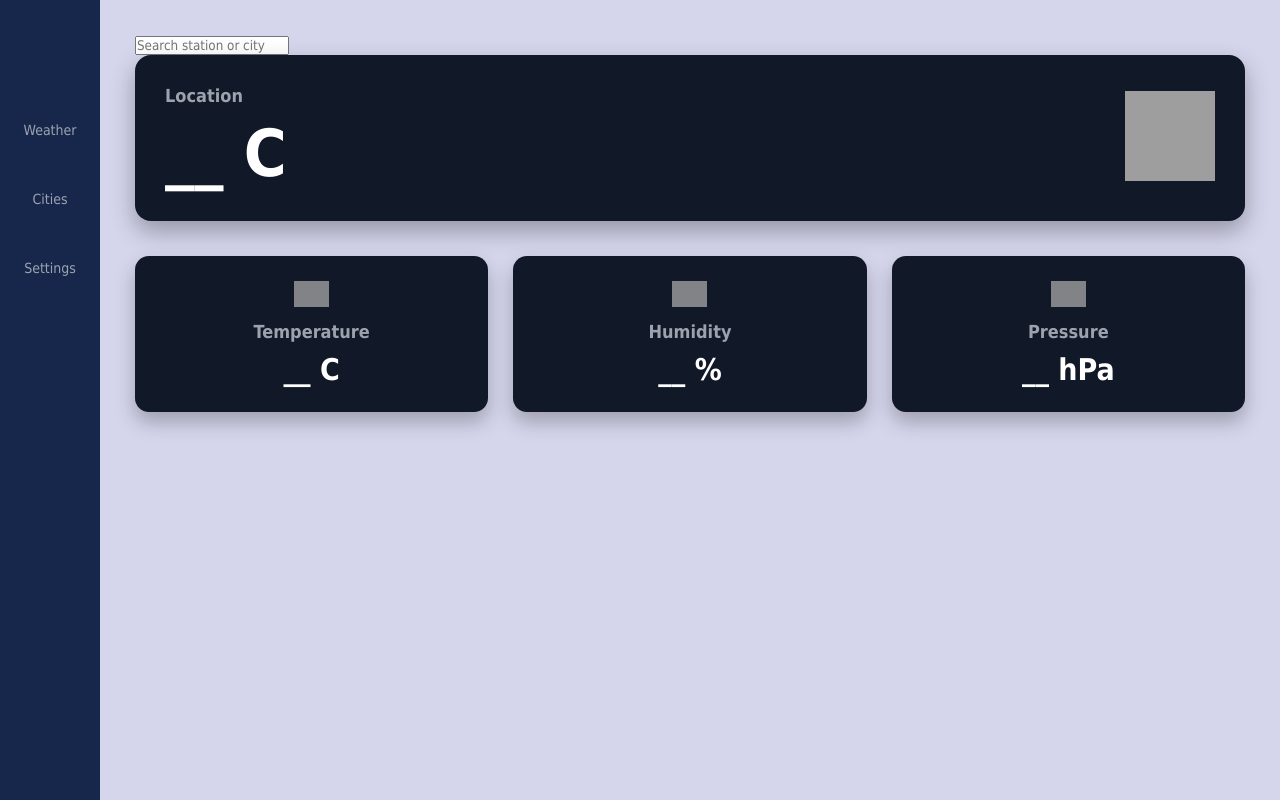
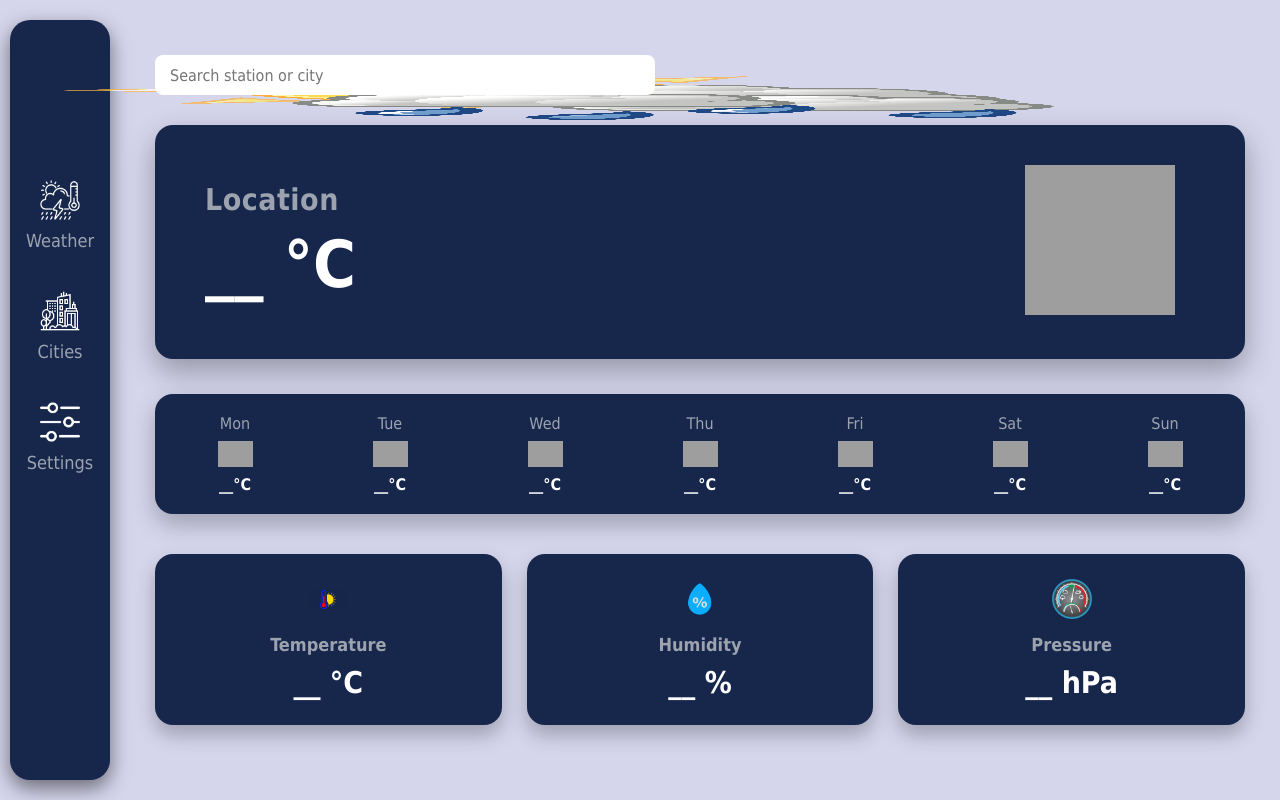
Before and after one commit to zainmunawar7/weather-station-project, a Python web app: template frontend/templates/index.html in a window 1280 px wide. Run offline with Jinja, Linux system fonts and the light colour scheme; the template is opened without the code that fills it, so the values that code supplies are empty; grey boxes are pictures that could not be loaded.

Commit message:
Complete html & css without the sensor data

```diff
--- a/frontend/static/styles.css
+++ b/frontend/static/styles.css
@@ -8,26 +8,53 @@
 body{
     background: #d5d5ec;
     color:white;
-    height:100px;
+    height:100vh;
+}
+
+.search-bar{
+    margin: 20px 0 30px 0;
+    display: flex;
+    justify-content: flex-start;
+}
+
+.search-bar input{
+    width: 100%;
+    max-width: 500px;
+    height: 40px;
+    padding: 10px 15px;
+    border-radius: 8px;
+    border: none;
+    outline: none;
+    font-size: 16px;
+}
+
+.search-bar input:focus{
+    transform:scale(1.02);
+    transition:0.2s;
 }
 
 .container{
     display:flex;
-    height:100vh;
+    min-height:100vh;
 }
 
 .sidebar{
-    width:100px;
+    width: 100px;
     background: #17274c;
-    display:flex;
-    flex-direction:column;
-    align-items:center;
-    padding-top:30px;
+    display: flex;
+    flex-direction: column;
+    align-items: center;
+    padding-top: 30px;
+    margin: 20px 10px;
+    border-radius: 20px;
+    box-shadow: 0 8px 20px rgba(0,0,0,0.50);
 }
 
 .logo{
-    font-size:28px;
-    margin-bottom:40px;
+    width: 50px;
+    height: 50px;
+    margin: 20px;
+    display: flex;
 }
 
 .sidebar ul{
@@ -36,19 +63,33 @@
     text-align:center;
 }
 
-.sidebar ul li{
-    margin:50px 0;
-}
-
 .sidebar ul li a{
     text-decoration:none;
     color:#9ca3af;
-    font-size:14px;
-    transition:0.3s;
+    font-size:18px;
+    display: flex;
+    flex-direction: column;
+    align-items: center;
+    justify-content: center;
+    width:100%;
+    gap: 10px;
+}
+
+.sidebar ul li{
+    margin:40px 0;
+    display:flex;
+    justify-content:center;
+}
+
+.icon{
+    width:40px;
+    height:auto;
+    filter: brightness(0) invert(1);
 }
 
 .sidebar ul li a:hover{
     color:white;
+    transition: scale(1.05);
 }
 
 .main{
@@ -68,19 +109,27 @@
 }
 
 .current-weather{
-    background:#111827;
-    border-radius:16px;
-    padding:30px;
+    background: #17274c;
+    border-radius: 18px;
+    padding: 40px 50px;
+    display: flex;
+    justify-content: space-between;
+    align-items: center;
+    margin-bottom: 35px;
+    box-shadow: 0 12px 30px rgba(0,0,0,0.3);
+}
+
+.weather-info{
     display:flex;
-    justify-content:space-between;
-    align-items:center;
-    margin-bottom:35px;
-    box-shadow:0 10px 25px rgba(0,0,0,0.3);
+    flex-direction:column;
+    justify-content:center;
 }
 
 .weather-info h2{
-    color:#9ca3af;
-    font-size:18px;
+    color: #9ca3af;
+    font-size: 30px;
+    font-weight: 700;
+    letter-spacing: 0.5px;
 }
 
 .weather-info h1{
@@ -90,19 +139,50 @@
 }
 
 .weather-icon img{
-    width:90px;
-    height:90px;
+    width:150px;
+    height:150px;
+    margin-right: 20px;
+}
+
+.forecast{
+    display:flex;
+    gap: 120px;
+    justify-content: center;
+    background:#17274c;
+    padding:20px;
+    border-radius:18px;
+    margin-bottom:30px;
+    box-shadow:0 10px 25px rgba(0,0,0,0.25);
+}
+
+.forecast-day{
+    display:flex;
+    flex-direction:column;
+    align-items:center;
+    gap:8px;
+    color:#9ca3af;
+    font-size:16px;
+}
+
+.forecast-day img{
+    width:35px;
+}
+
+.forecast-day p:last-child{
+    color:white;
+    font-weight:bold;
 }
 
 .sensor-cards{
     display:grid;
     grid-template-columns:repeat(3,1fr);
     gap:25px;
+    margin-top: 10px;
 }
 
 .card{
-    background:#111827;
-    border-radius:14px;
+    background: #17274c;
+    border-radius:18px;
     padding:25px;
     text-align:center;
     box-shadow:0 10px 20px rgba(0,0,0,0.25);
@@ -110,7 +190,8 @@
 }
 
 .card:hover{
-    transform:translateY(-5px);
+    transform:translateY(-6px);
+    box-shadow:0 18px 35px rgba(0,0,0,0.35);
 }
 
 .card h2{
@@ -124,10 +205,12 @@
     font-weight:bold;
 }
 
-.icon{
-    width:35px;
-    margin-bottom:10px;
-    opacity:0.8;
+.sensor{
+    width:40px;
+    height:40px;
+    object-fit:contain;
+    display:block;
+    margin:0 auto 15px auto;
 }
 
 @media(max-width:900px){
--- a/frontend/templates/index.html
+++ b/frontend/templates/index.html
@@ -12,46 +12,106 @@
 <div class="container">
 
 	<div class="sidebar">
-        <h2 class="logo"></h2>
+        <h2 class="logo">
+            <img src="../images/logo.png" alt="Weather Logo">
+        </h2>
 		<ul>
-			<li><a href="#">Weather</a></li>
-			<li><a href="#">Cities</a></li>
-			<li><a href="#">Settings</a></li>
+			<li><a href="#">
+                <img class="icon" src="../images/weather.png" alt="Weather Icon">
+                Weather
+            </a>
+            </li>
+			<li><a href="#">
+                <img class="icon" src="../images/cities.png" alt="Cities Icon">
+                Cities
+            </a>
+            </li>
+			<li><a href="#">
+                <img class="icon" src="../images/setting.png" alt="Settings Icon">
+                Settings
+            </a>
+            </li>
 		</ul>
 	</div>
 
-	<div class="main">
+	<div class="main" id="dashboard">
 		<div class="search-bar">
-        <input type="text" placeholder="Search station or city">
+        <input id="searchBar" type="text" placeholder="Search station or city">
         </div>
 
-        <div class="current-weather">
+        <div class="current-weather" id="weather-data">
             <div class="weather-info">
-                <h2>Location</h2>
-                <h1 id="main_temp">__ C</h1>
+                <h2 id="location">Location</h2>
+                <h1 id="main_temp">__ °C</h1>
             </div>
 
-            <div class="weather-icon">
-                <img id="weather_icon" src="../static/default.png" alt="Weather Icon">
+            <div class="weather-icon" id="weather-icon-container">
+                <img id="weather_icon" src="../images/sunny.png" alt="Weather Icon">
             </div>
+        </div>
+
+        <div class="forecast">
+
+            <div class="forecast-day">
+                <p>Mon</p>
+                <img src="../images/sunny.png">
+                <p>__°C</p>
+            </div>
+
+            <div class="forecast-day">
+                <p>Tue</p>
+                <img src="../images/mix_weather.png">
+                <p>__°C</p>
+            </div>
+
+            <div class="forecast-day">
+                <p>Wed</p>
+                <img src="../images/storm.png">
+                <p>__°C</p>
+            </div>
+
+            <div class="forecast-day">
+                <p>Thu</p>
+                <img src="../images/mix_weather.png">
+                <p>__°C</p>
+            </div>
+
+            <div class="forecast-day">
+                <p>Fri</p>
+                <img src="../images/sunny.png">
+                <p>__°C</p>
+            </div>
+
+            <div class="forecast-day">
+                <p>Sat</p>
+                <img src="../images/mix_weather.png">
+                <p>__°C</p>
+            </div>
+
+            <div class="forecast-day">
+                <p>Sun</p>
+                <img src="../images/storm.png">
+                <p>__°C</p>
+            </div>
+
         </div>
 
         <div class="sensor-cards">
 
-            <div class="card">
-                <img src="../static/icons/temperature.png" class="icon">
+            <div class="card" data-sensor="temperature">
+                <img src="../images/temperature.png" class="sensor">
                 <h2>Temperature</h2>
-                <p id="temperature">__ C</p>
+                <p id="temperature">__ °C</p>
             </div>
 
-            <div class="card">
-                <img src="../static/icons/humidity.png" class="icon">
+            <div class="card" data-sensor="humidity">
+                <img src="../images/humidity.png" class="sensor">
                 <h2>Humidity</h2>
                 <p id="humidity">__ %</p>
             </div>
 
-            <div class="card">
-                <img src="../static/icons/pressure.png" class="icon">
+            <div class="card" data-sensor="pressure">
+                <img src="../images/pressure.png" class="sensor">
                 <h2>Pressure</h2>
                 <p id="pressure">__ hPa</p>
             </div>
```
Also changed, not shown: frontend/images/cities.png (added), frontend/images/humidity.png (added), frontend/images/logo.png (added), frontend/images/pressure.png (added), frontend/images/setting.png (added), frontend/images/temperature.png (added), frontend/images/weather.png (added), 3 other files.
